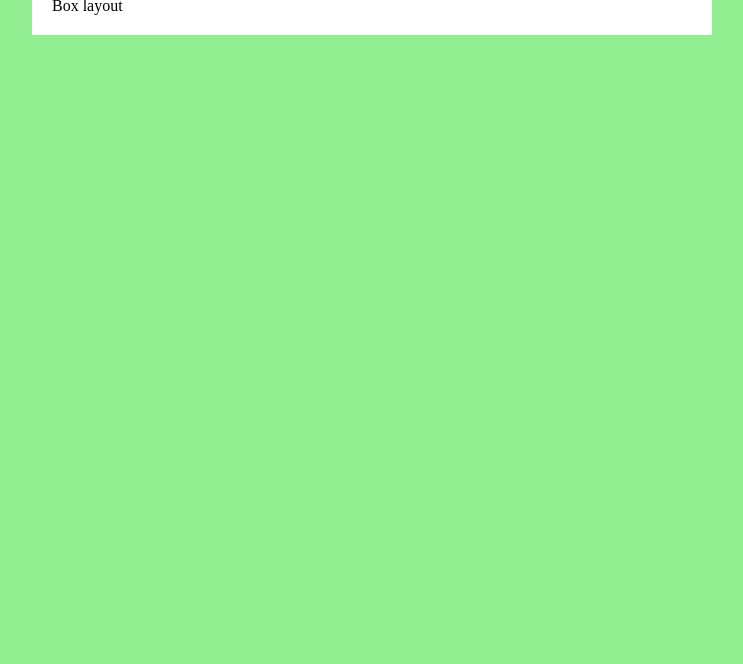
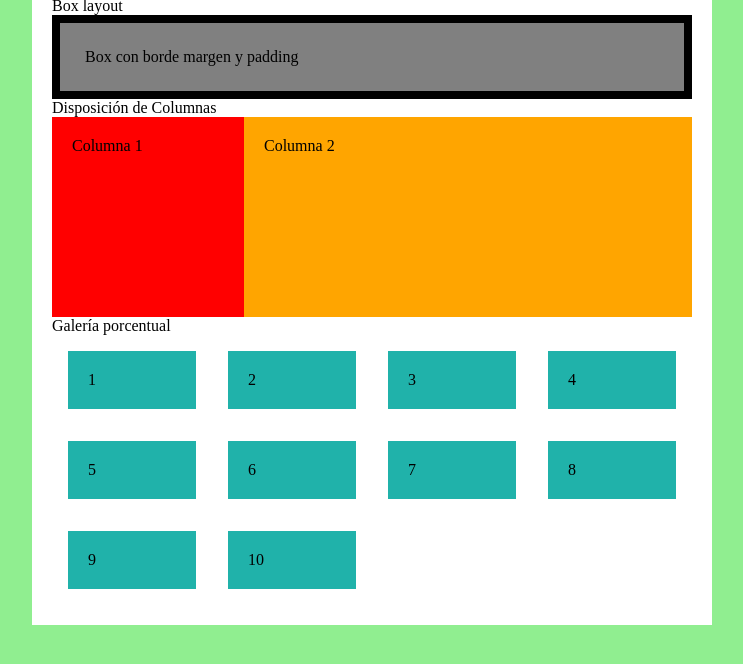
Before and after one commit to PabloDega/clases_prog_web, a plain HTML site: page TP5/divs_y_estilo.html in a window 1280 px wide. Shown: the part 60-724 px from the top of the page, without its empty margins (268-1011 px from the left). Drawn offline with Linux system fonts and the light colour scheme.

Commit message:
TP Box Layout

```diff
--- a/TP5/divs_y_estilo.html
+++ b/TP5/divs_y_estilo.html
@@ -1,15 +1,34 @@
 <!DOCTYPE html>
 <html lang="es-AR">
+
 <head>
     <meta charset="UTF-8">
     <meta name="viewport" content="width=device-width, initial-scale=1.0">
     <title>DIV y estilos</title>
     <link rel="stylesheet" href="estilo.css">
 </head>
+
 <body>
     <div id="contenedor">
         <div class="titulo">DIVs y estilos con id y class</div>
         <div class="subtitulo">Box layout</div>
+        <div id="box1">Box con borde margen y padding</div>
+        <div class="subtitulo">Disposición de Columnas</div>
+        <div id="columna1" class="columna">Columna 1</div><div id="columna2" class="columna">Columna 2</div>
+        <div class="subtitulo">Galería porcentual</div>
+        <div class="galeriaPorcentual">
+            <div class="imagenPorcentual">1</div>
+            <div class="imagenPorcentual">2</div>
+            <div class="imagenPorcentual">3</div>
+            <div class="imagenPorcentual">4</div>
+            <div class="imagenPorcentual">5</div>
+            <div class="imagenPorcentual">6</div>
+            <div class="imagenPorcentual">7</div>
+            <div class="imagenPorcentual">8</div>
+            <div class="imagenPorcentual">9</div>
+            <div class="imagenPorcentual">10</div>
+        </div>
     </div>
 </body>
+
 </html>
--- a/TP5/estilo.css
+++ b/TP5/estilo.css
@@ -11,3 +11,36 @@ body{
 .titulo{
     font-size: 2em;
 }
+#box1{
+    background-color: gray;
+    width: 100%;
+    padding: 25px;
+    box-sizing: border-box;
+    border: solid 8px black;
+}
+#columna1{
+    background-color: red;
+    width: 30%;
+}
+#columna2{
+    background-color: orange;
+    width: 70%;
+}
+.columna{
+    display: inline-block;
+    height: 200px;
+    padding: 20px;
+    box-sizing: border-box;
+}
+.imagenPorcentual{
+    background-color: lightseagreen;
+    display: inline-block;
+    padding: 20px;
+    width: 20%;
+    font-size: 16px;
+    box-sizing: border-box;
+    margin: 2.5%;
+}
+.galeriaPorcentual{
+    font-size: 0;
+}
```
